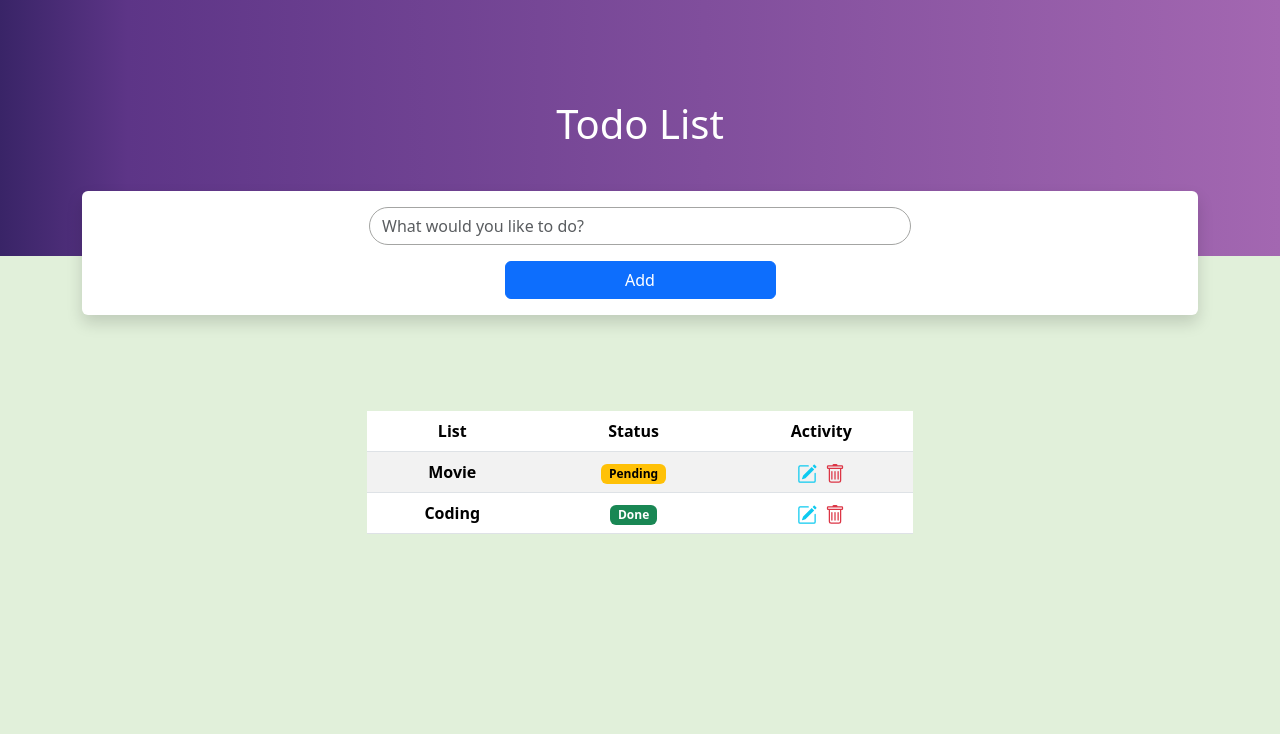
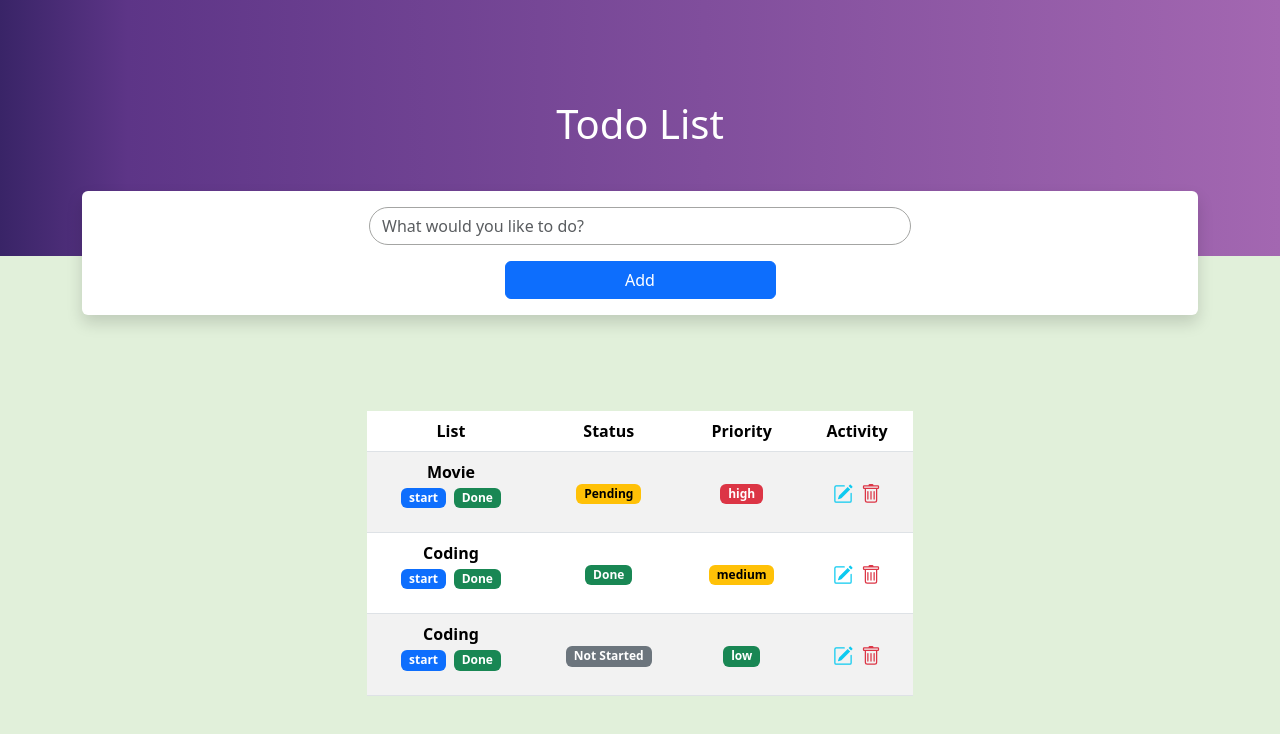
Before and after one commit to MustakAhmedKafy/To-Do, a Vue app: page / in a window 1280 px wide. Shown: the top 734 px of the page. Built offline with nearby package versions, Linux system fonts and the light colour scheme.

Commit message:
ui change

```diff
--- a/src/components/ToDo.vue
+++ b/src/components/ToDo.vue
@@ -1,8 +1,9 @@
 <script setup>
 import { ref } from "vue";
 const tasks = ref([
-  { name: "Movie", status: "Pending" },
-  { name: "Coding", status: "Done" },
+  { name: "Movie", status: "Pending", priority: "high" },
+  { name: "Coding", status: "Done", priority: "medium" },
+  { name: "Coding", status: "Not Started", priority: "low" },
 
   // Add more tasks as needed
 ]);
@@ -10,6 +11,15 @@ const tasks = ref([
 // Define a function to get the status class based on the task status
 const getStatusClass = (status) => {
   return status === "Pending"
+    ? "badge text-bg-warning"
+    : status ==="Not Started"
+     ? "badge text-bg-secondary"
+    : "badge text-bg-success";
+};
+const getPriorityClass = (priority) => {
+  return priority === "high"
+    ? "badge text-bg-danger"
+    : priority === "medium"
     ? "badge text-bg-warning"
     : "badge text-bg-success";
 };
@@ -51,15 +61,27 @@ const deleteTask = (index) => {
             <tr>
               <th scope="col">List</th>
               <th scope="col">Status</th>
+              <th scope="col">Priority</th>
               <th scope="col">Activity</th>
             </tr>
           </thead>
           <tbody>
             <tr v-for="(task, index) in tasks" :key="index">
-              <th scope="row">{{ task.name }}</th>
+              <th scope="row">
+                {{ task.name }}
+                <p>
+                  <span class="badge text-bg-primary">start</span>
+                  <span class="badge text-bg-success ms-2">Done</span>
+                </p>
+              </th>
               <td>
                 <span :class="getStatusClass(task.status)">{{
                   task.status
+                }}</span>
+              </td>
+              <td>
+                <span :class="getPriorityClass(task.priority)">{{
+                  task.priority
                 }}</span>
               </td>
               <td>
@@ -129,4 +151,7 @@ const deleteTask = (index) => {
 .card {
   margin-top: -65px;
 }
+tr{
+  vertical-align: middle;
+}
 </style>
```
